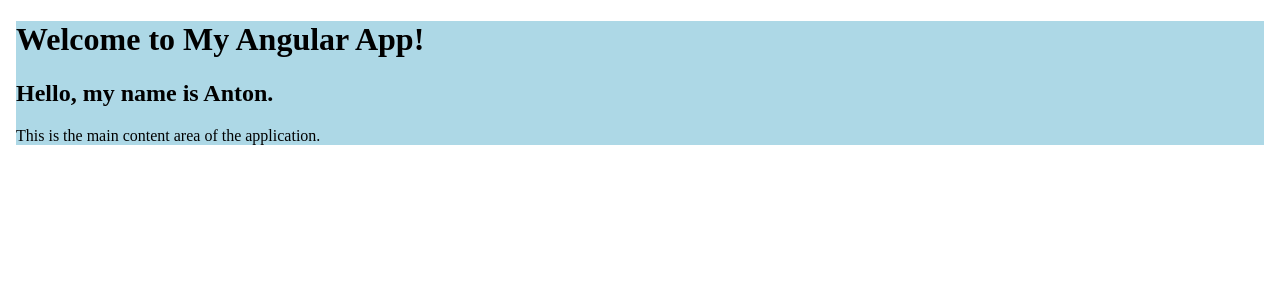
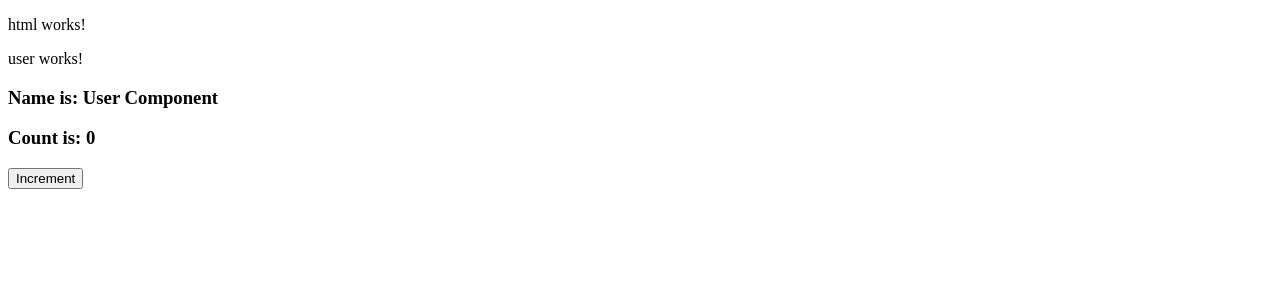
Before and after one commit to AntonV0/angular-bootcamp, an Angular app in the folder FirstAngularProject/: page / in a window 1280 px wide. Shown: the top 300 px of the page. Built offline with nearby package versions, Linux system fonts and the light colour scheme.

Commit message:
feat: add user and html components

```diff
--- a/FirstAngularProject/src/app/app.html
+++ b/FirstAngularProject/src/app/app.html
@@ -1,18 +1,4 @@
-<!-- This is a simple Angular component template used for displaying the main content of the application -->
-
-<!DOCTYPE html>
-<html lang="en">
-<head>
-  <meta charset="UTF-8">
-  <meta name="viewport" content="width=device-width, initial-scale=1.0">
-  <title>Document</title>
-</head>
-<body>
-  <div class="app-container">
-  <h1>Welcome to My Angular App!</h1>
-  <router-outlet></router-outlet>
-  <h2>Hello, my name is {{ name }}.</h2>
-  <p>This is the main content area of the application.</p>
-</div>
-</body>
-</html>
+<!-- This file is the main template for the Angular application -->
+<!-- This is component template used for displaying the main content of the application -->
+<router-outlet></router-outlet>
+<!-- The <router-outlet> directive is a placeholder that Angular uses to display the components based on the current route -->
--- a/FirstAngularProject/src/app/app.routes.ts
+++ b/FirstAngularProject/src/app/app.routes.ts
@@ -1,3 +1,6 @@
 import { Routes } from '@angular/router';
+import { Html } from './html/html';
 
-export const routes: Routes = [];
+export const routes: Routes = [
+  { path: '', component: Html }
+];
--- /dev/null
+++ b/FirstAngularProject/src/app/html/html.html
@@ -0,0 +1,4 @@
+<p>html works!</p>
+
+<app-user></app-user>
+<!-- This line includes the User component in the HTML template, allowing it to be displayed when this component is rendered. The <app-user> tag corresponds to the selector defined in the User component, and it will render the content defined in the User component's template. -->
--- /dev/null
+++ b/FirstAngularProject/src/app/html/html.ts
@@ -0,0 +1,12 @@
+// This file defines an Angular component named 'Html' that serves as a template for displaying HTML content in the application. The component is decorated with the @Component decorator, which specifies the selector, template URL, and style URL for the component. The selector 'app-html' allows this component to be used in other templates by including the <app-html> tag. The templateUrl points to the HTML file that contains the structure of the component's view, while the styleUrl points to the CSS file that contains the styles for this component.
+
+import { Component } from '@angular/core';
+import { User } from '../user/user';
+
+@Component({
+  selector: 'app-html',
+  imports: [User],
+  templateUrl: './html.html',
+  styleUrl: './html.css',
+})
+export class Html {}
--- a/FirstAngularProject/src/app/user/user.html
+++ b/FirstAngularProject/src/app/user/user.html
@@ -1 +1,8 @@
 <p>user works!</p>
+
+<!-- This line uses Angular's interpolation syntax to display the value of the 'name' property defined in the User component. When the component is rendered, it will show the h3 tag because the 'name' property is initialised with the string 'User Component'. -->
+<h3>Name is: {{ name }}</h3>
+<h3>Count is: {{ count }}</h3>
+<button (click)="increment()">Increment</button>
+
+<!-- This button element has a click event binding that calls the 'increment' method defined in the User component. When the button is clicked, it will execute the increment method, which increases the value of the 'count' property by 1. The updated count will then be reflected in the h3 tag due to Angular's data binding. -->
--- a/FirstAngularProject/src/app/user/user.ts
+++ b/FirstAngularProject/src/app/user/user.ts
@@ -6,4 +6,12 @@ import { Component } from '@angular/core';
   templateUrl: './user.html',
   styleUrl: './user.css',
 })
-export class User {}
+export class User {
+  // A property to hold the name of the user, which can be used in the template for dynamic updates
+  name: string = 'User Component';
+
+  count = 0;
+  increment() {
+    this.count++;
+  }
+}
```
Also changed, not shown: FirstAngularProject/src/app/html/html.css (added), 1 other file (tests, documents, lock files or other folders).
